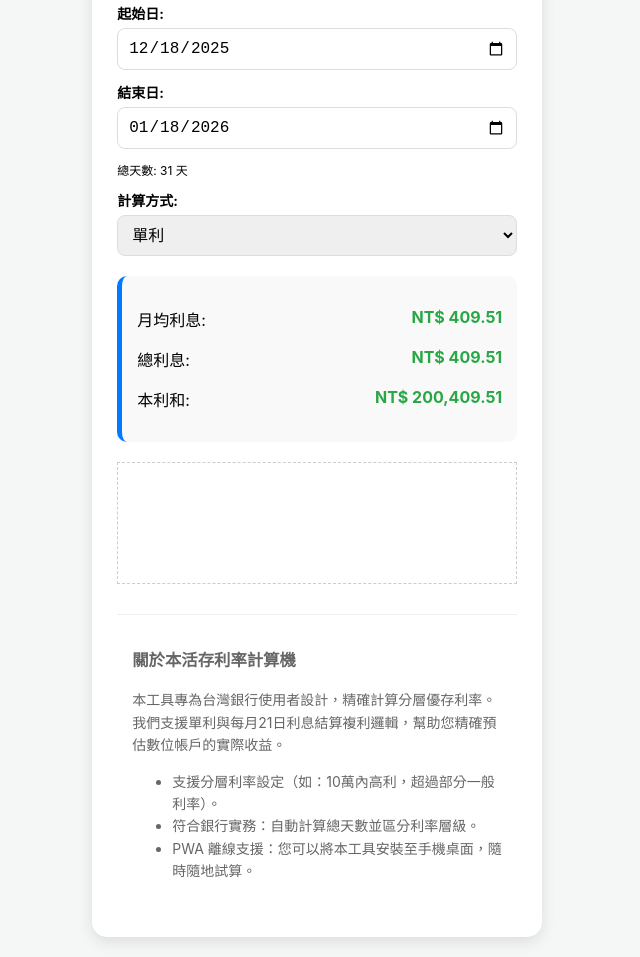
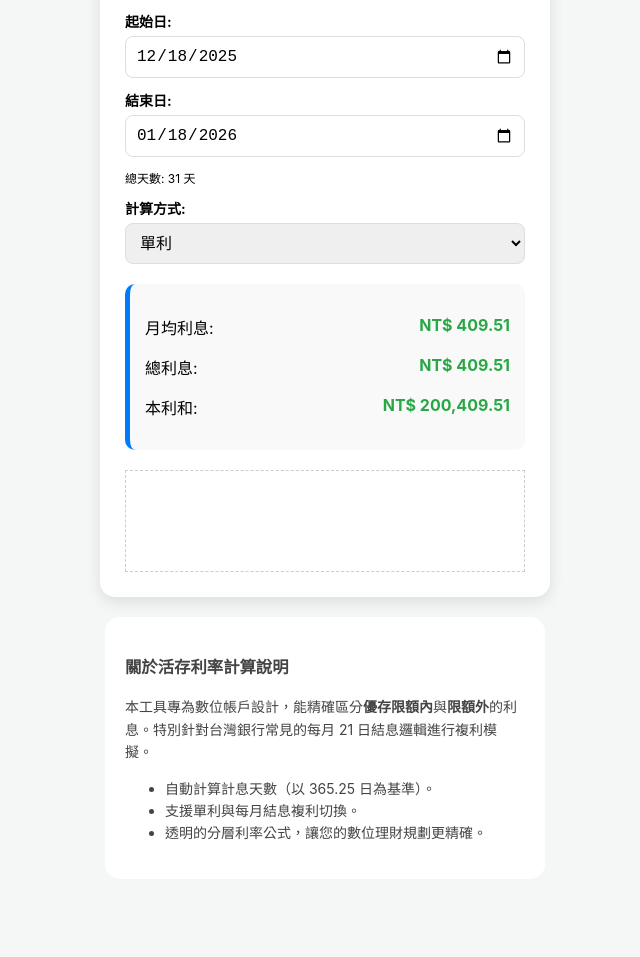
Before and after one commit to asftom87-eng/nterest-calculator-pwa, a plain HTML site: page index.html in a window 1280 px wide. Shown: the part 446-1403 px from the top of the page, without its empty margins (315-955 px from the left). After the commit the page ends 1353 px from the top, so only its background shows below. Drawn offline with Linux system fonts and the light colour scheme.

Commit message:
Update index.html

````diff
--- a/index.html
+++ b/index.html
@@ -3,25 +3,27 @@
 <head>
     <meta charset="UTF-8">
     <meta name="viewport" content="width=device-width, initial-scale=1.0">
-    <title>💰 活存利率計算機</title>
+    <title>💰 活存利率計算機 - 專為數位帳戶設計</title>
 
     <script async src="https://pagead2.googlesyndication.com/pagead/js/adsbygoogle.js?client=ca-pub-1921317220961459" crossorigin="anonymous"></script>
 
     <link rel="manifest" href="manifest.json">
     <meta name="theme-color" content="#007bff">
     <style>
-        body { font-family: -apple-system, sans-serif; background: #f4f7f6; display: flex; justify-content: center; padding: 20px; margin: 0; }
-        .calculator-container { background: white; padding: 25px; border-radius: 15px; box-shadow: 0 5px 15px rgba(0,0,0,0.1); width: 100%; max-width: 400px; }
+        body { font-family: -apple-system, sans-serif; background: #f4f7f6; padding: 20px; display: flex; flex-direction: column; align-items: center; }
+        .calculator-container { background: white; padding: 25px; border-radius: 15px; box-shadow: 0 5px 15px rgba(0,0,0,0.1); width: 100%; max-width: 400px; margin-bottom: 20px; }
         h1 { color: #007bff; text-align: center; font-size: 22px; }
         .input-group { margin-bottom: 12px; }
         label { display: block; font-weight: bold; margin-bottom: 5px; font-size: 14px; }
         input, select { width: 100%; padding: 10px; border: 1px solid #ddd; border-radius: 8px; box-sizing: border-box; font-size: 16px; }
         .result-area { margin-top: 20px; padding: 15px; background: #f9f9f9; border-radius: 10px; border-left: 5px solid #007bff; }
         .val { font-weight: bold; color: #28a745; float: right; }
-        .ad-box { margin-top: 20px; padding: 10px; border: 1px dashed #ccc; text-align: center; color: #999; font-size: 12px; min-height: 100px; }
+        .content-box { max-width: 400px; background: #fff; padding: 20px; border-radius: 15px; font-size: 14px; color: #444; line-height: 1.6; }
+        .ad-box { margin-top: 20px; min-height: 100px; border: 1px dashed #ccc; text-align: center; }
     </style>
 </head>
 <body>
+
 <div class="calculator-container">
     <h1>💰 活存分層利率計算</h1>
     <div class="input-group"><label>總存款本金:</label><input type="number" id="p" value="200000" oninput="clc()"></div>
@@ -42,31 +44,26 @@
         <p>總利息: <span id="resT" class="val">NT$ 0.00</span></p>
         <p>本利和: <span id="resF" class="val">NT$ 0.00</span></p>
     </div>
-
     <div class="ad-box">
-        <ins class="adsbygoogle"
-             style="display:block"
-             data-ad-client="ca-pub-1921317220961459"
-             data-ad-slot="default"
-             data-ad-format="auto"
-             data-full-width-responsive="true"></ins>
+        <ins class="adsbygoogle" style="display:block" data-ad-client="ca-pub-1921317220961459" data-ad-slot="default" data-ad-format="auto" data-full-width-responsive="true"></ins>
         <script> (adsbygoogle = window.adsbygoogle || []).push({}); </script>
     </div>
-    <div style="margin-top: 30px; padding: 15px; font-size: 14px; color: #666; line-height: 1.6; border-top: 1px solid #eee;">
-        <h3>關於本活存利率計算機</h3>
-        <p>本工具專為台灣銀行使用者設計，精確計算分層優存利率。我們支援單利與每月21日利息結算複利邏輯，幫助您精確預估數位帳戶的實際收益。</p>
-        <ul>
-            <li>支援分層利率設定（如：10萬內高利，超過部分一般利率）。</li>
-            <li>符合銀行實務：自動計算總天數並區分利率層級。</li>
-            <li>PWA 離線支援：您可以將本工具安裝至手機桌面，隨時隨地試算。</li>
-        </ul>
-    </div>
-</div> ```
+</div>
+
+<div class="content-box">
+    <h3>關於活存利率計算說明</h3>
+    <p>本工具專為數位帳戶設計，能精確區分<strong>優存限額內</strong>與<strong>限額外</strong>的利息。特別針對台灣銀行常見的每月 21 日結息邏輯進行複利模擬。</p>
+    <ul>
+        <li>自動計算計息天數（以 365.25 日為基準）。</li>
+        <li>支援單利與每月結息複利切換。</li>
+        <li>透明的分層利率公式，讓您的數位理財規劃更精確。</li>
+    </ul>
+</div>
 
 <script src="script.js"></script>
 <script>
     if ('serviceWorker' in navigator) {
-        navigator.serviceWorker.register('service-worker.js?v=50');
+        navigator.serviceWorker.register('service-worker.js?v=60');
     }
 </script>
 </body>
````
